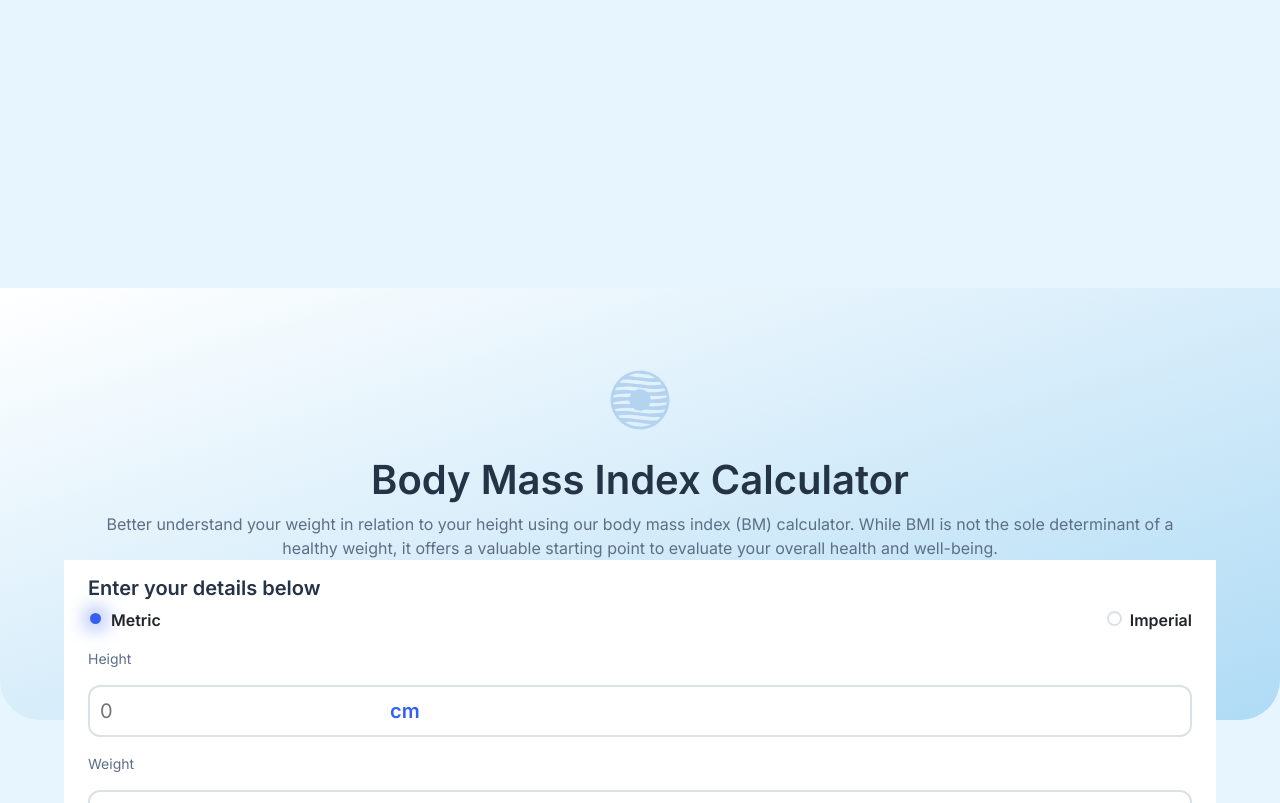
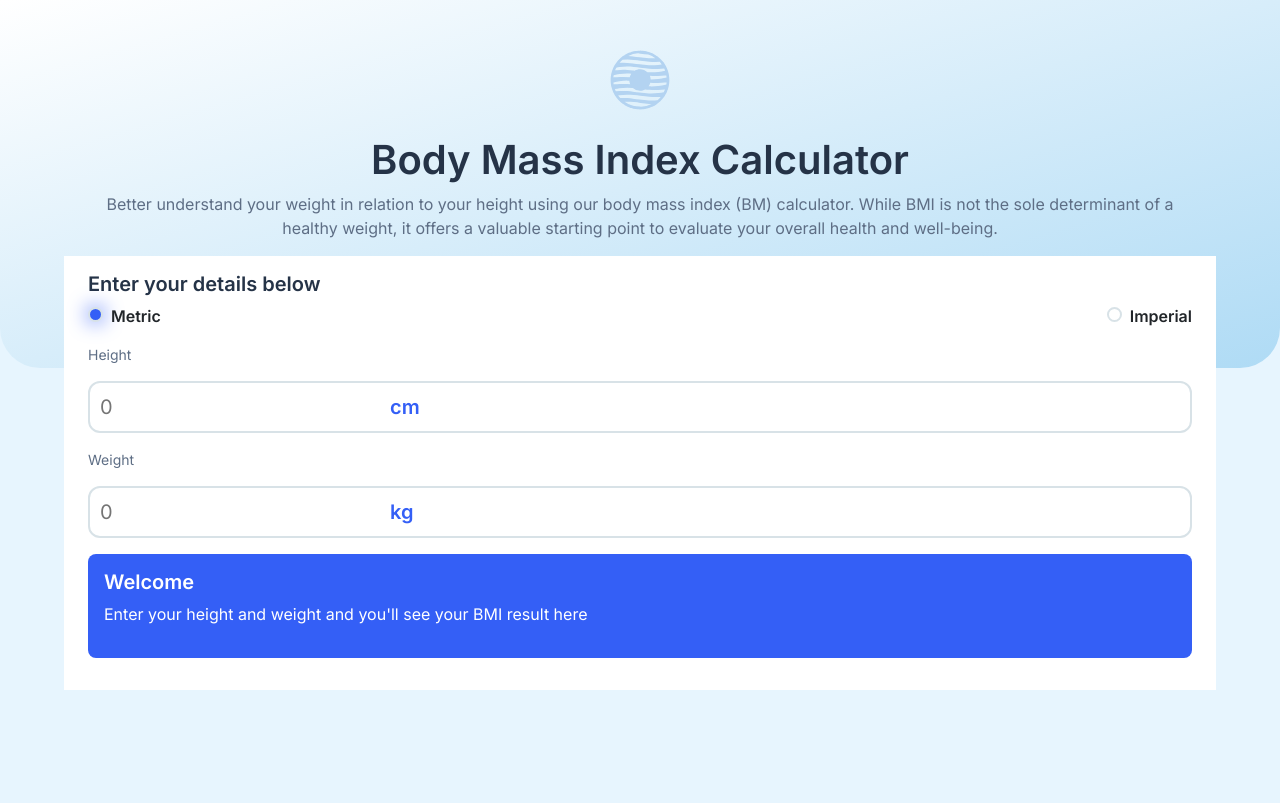
Before and after one commit to JoanaMamley/frontendmentor-bmi-calculator, an Angular app in the folder bmi-calculator/: page / in a window 1280 px wide. Shown: the top 803 px of the page. Built offline with nearby package versions, Linux system fonts and the light colour scheme.

Commit message:
update bmi calculate style

```diff
--- a/bmi-calculator/src/app/bmi-calculate/bmi-calculate.component.scss
+++ b/bmi-calculator/src/app/bmi-calculate/bmi-calculate.component.scss
@@ -1,29 +1,25 @@
 .bmi-background{
     padding: 0;
     margin: 0;
+    display: flex;
+    flex-direction: column;
+    align-items: center;
+    position: relative;
 }
 
 .title-description{
     background-image: linear-gradient(to bottom right, white, #AFDBF5);
-    padding: 5rem 5rem 9rem;
+    padding: 3rem 5rem 7rem;
     text-align: center;
     border-radius: 0 0 40px 40px;
-    position: absolute;
-    bottom: 10%;
-    z-index: 1;
+    margin-bottom: -7rem;
 }
 
 
 .calculator{
     background-color: white;
     width: 90%;
-    margin: 0 auto;
     padding-bottom: 2rem;
-    position: absolute;
-    top: 70%;
-    left: 5%;
-    right: 5%;
-    z-index: 2;
 }
 
 /* Hide default radio button */
@@ -31,11 +27,11 @@ input[type="radio"] {
     appearance: none;
     -webkit-appearance: none;
     -moz-appearance: none;
-    width: 15px; /* Set a size for the fake radio button */
+    width: 15px;
     height: 15px;
-    border-radius: 50%; /* Make it round */
+    border-radius: 50%;
     outline: none;
-    border: 2px solid #D8E2E7; /* Default border color */
+    border: 2px solid #D8E2E7;
   }
 
   /* Blue color when selected */
@@ -66,7 +62,7 @@ input[type="radio"] {
 }
 
 .measurement-unit {
-    color: rgb(52, 95, 246); /* Change the color as desired */
+    color: rgb(52, 95, 246);
 }
 
 .result{
```
